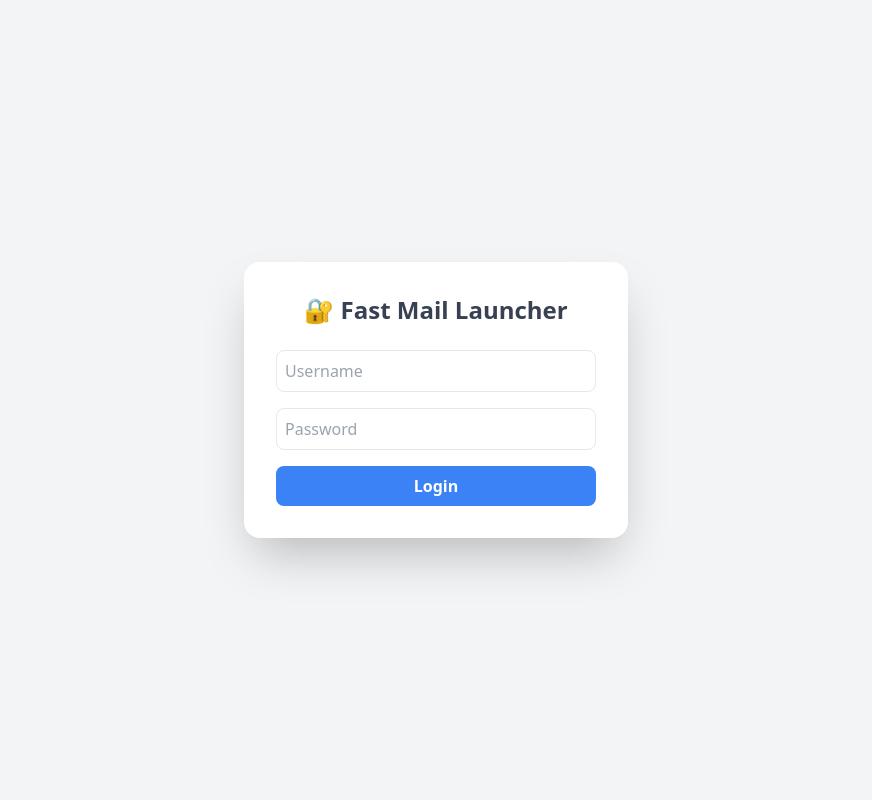
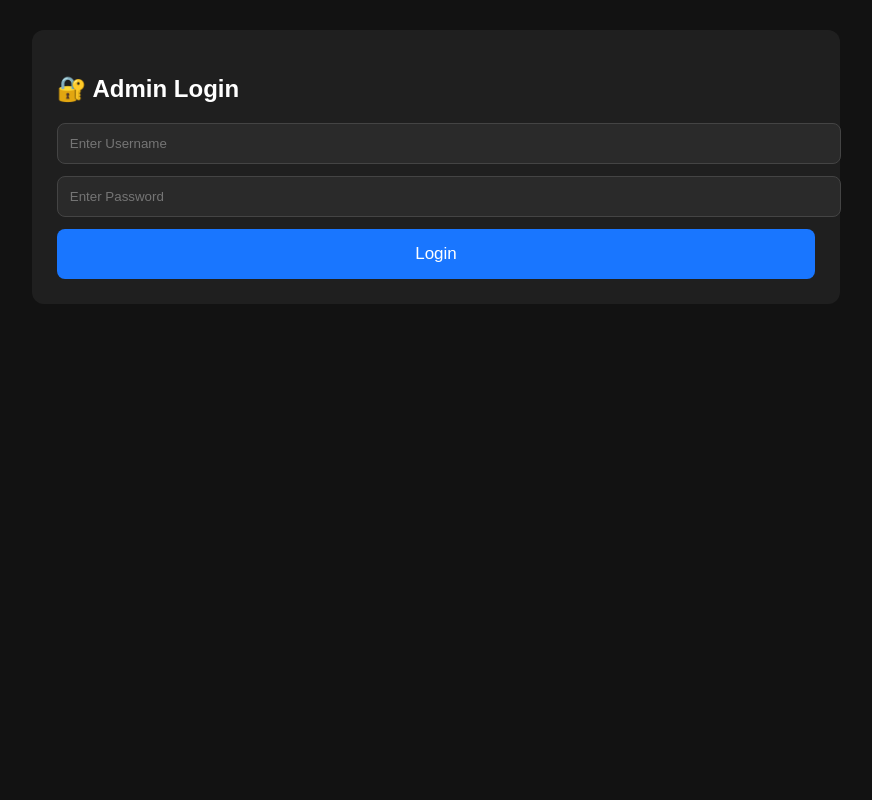
Before and after one commit to deepanshulodhi79-sudo/Deepanshu-s-, a Flask app: page /login in a window 1280 px wide. Shown: the whole page, without its empty margins (204-1076 px from the left). Run offline with Flask 3, Linux system fonts and the light colour scheme; some libraries are stand-ins or nearby versions.

Commit message:
Update login.html

```diff
--- a/templates/login.html
+++ b/templates/login.html
@@ -1,34 +1,22 @@
 <!DOCTYPE html>
-<html lang="en">
+<html>
 <head>
-  <meta charset="UTF-8">
-  <meta name="viewport" content="width=device-width, initial-scale=1.0">
-  <title>Login - Fast Mail Launcher</title>
-  <link href="https://cdn.jsdelivr.net/npm/tailwindcss@2.2.19/dist/tailwind.min.css" rel="stylesheet">
-  <script src="https://cdn.jsdelivr.net/npm/sweetalert2@11"></script>
+    <title>Login</title>
+    <link rel="stylesheet" href="/static/style.css">
 </head>
-<body class="bg-gray-100 flex items-center justify-center h-screen">
-  <div class="bg-white shadow-2xl rounded-2xl p-8 w-full max-w-sm text-center">
-    <h2 class="text-2xl font-bold mb-6 text-gray-700">🔐 Fast Mail Launcher</h2>
 
-    <form method="POST" action="/login" class="flex flex-col gap-4">
-      <input type="text" name="username" placeholder="Username" required class="border rounded-lg p-2">
-      <input type="password" name="password" placeholder="Password" required class="border rounded-lg p-2">
-      <button type="submit" class="bg-blue-500 hover:bg-blue-600 text-white font-bold py-2 rounded-lg">
-        Login
-      </button>
+<body>
+<div class="container">
+    <h2>🔐 Admin Login</h2>
+    {% if message %}
+    <p style="color:red;">{{ message }}</p>
+    {% endif %}
+
+    <form method="POST">
+        <input type="text" name="username" placeholder="Enter Username" required>
+        <input type="password" name="password" placeholder="Enter Password" required>
+        <button type="submit">Login</button>
     </form>
-  </div>
-
-  {% if message %}
-  <script>
-    Swal.fire({
-      icon: 'error',
-      title: 'Login Failed',
-      text: '{{ message }}',
-      confirmButtonText: 'Try Again'
-    });
-  </script>
-  {% endif %}
+</div>
 </body>
 </html>
```
